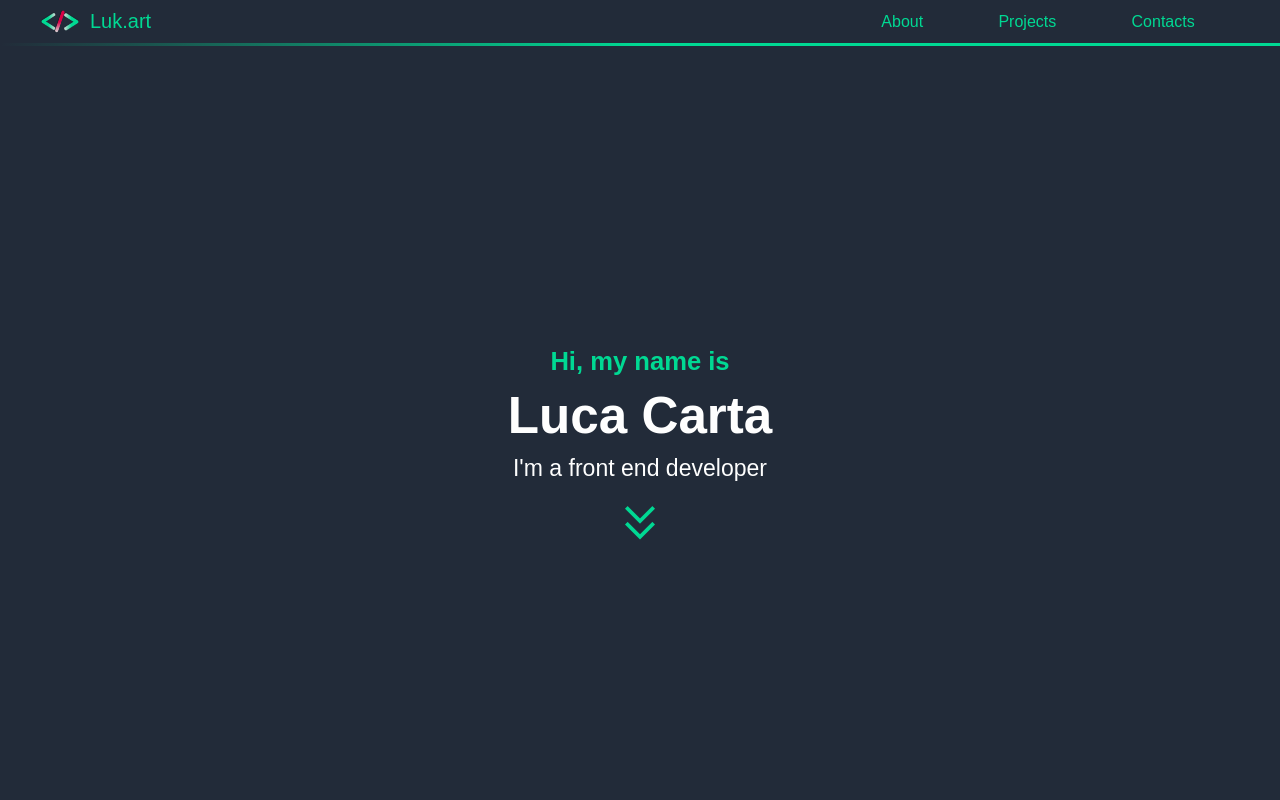
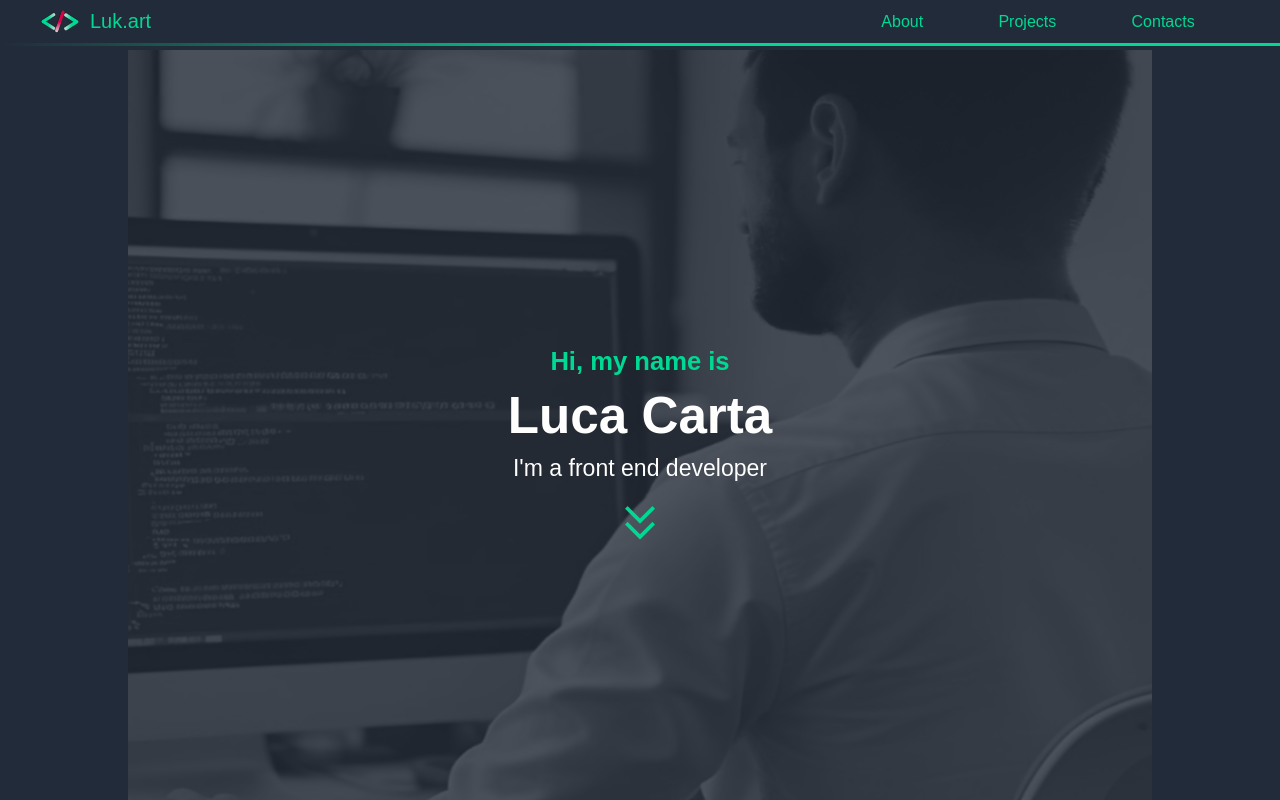
Before and after one commit to lcarta/Personal-Portfolio-Webpage, a plain HTML site: page index.html in a window 1280 px wide. Shown: the top 800 px of the page. Drawn offline with nearby package versions, Linux system fonts and the light colour scheme.

Commit message:
new file:   Images/Background-welcome-wide.png 	modified:   index.html to include background welcome photo modified:   styles.css to style background welcome photo

```diff
--- a/index.html
+++ b/index.html
@@ -28,7 +28,9 @@
     <section class="header-footer-bottom-border"></section>
   </header>
   <main>
+
     <section id="welcome-section">
+      <div class="background-welcome"></div>
       <h2>Hi, my name is</h2>
       <h1>Luca Carta</h1>
       <p>I'm a front end developer</p>
--- a/styles.css
+++ b/styles.css
@@ -16,6 +16,7 @@
 body {
   background-color: var(--background-color-dark);
   font-family: 'Raleway', sans-serif;
+  overflow-x: hidden;
 }
 
 /*Start header selectors*/
@@ -94,19 +95,36 @@ header {
 
 /*End header selectors*/
 
+main {
+  padding: 0 5vw;
+
+}
 
 /*Start Welcome section selectors*/
 
-
+.background-welcome {
+  background: url(./Images/Background-welcome-wide.png) no-repeat fixed center;
+  opacity: 0.25;
+  width: 80vw;
+  min-width: 250px;
+  height: 100vh;
+  position: absolute;
+  top: 50px;
+  z-index: -1;
+}
 
 #welcome-section {
   height: 100vh;
   display: flex;
   flex-direction: column;
   margin: auto;
-  margin-bottom: 50px;
   align-items: center;
   justify-content: center;
+  /*background: url(./Images/Background-welcome-wide.png), #222b39;
+  background-repeat: no-repeat, repeat;
+  background-blend-mode: lighten;
+  background-attachment: fixed;
+  background-position: center;*/
 }
 
 #welcome-section h1 {
@@ -175,7 +193,6 @@ header {
 .projects-grid {
   background: rgba(74, 80, 87, 1);
   display: grid;
-  width: 90vw;
   max-width: 1500px;
   min-width: 250px;
   margin: 20px auto;
@@ -346,6 +363,8 @@ footer {
   .project-tile:nth-last-of-type(n) {
     margin-bottom: 25px;
   }
+
+
 }
 
 
@@ -363,6 +382,11 @@ footer {
 
   #footer-container p {
     font-size: 0.5em;
+  }
+
+  .background-welcome {
+    top: 70px;
+
   }
 }
 
```
Also changed, not shown: Images/Background-welcome-wide.png (added).
